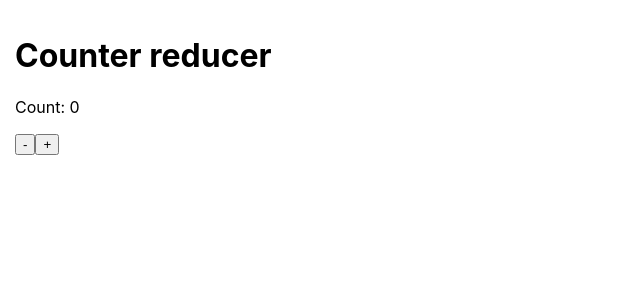
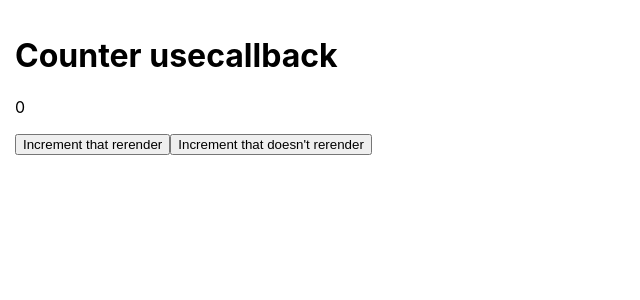
Before and after one commit to phuwin/react-hooks-playground, a React (Create React App) app: page / in a window 1280 px wide. Shown: the top 300 px of the page, without its empty margins (0-640 px from the left). Built offline with nearby package versions, Linux system fonts and the light colour scheme.

Commit message:
useCallback

```diff
--- a/src/App.js
+++ b/src/App.js
@@ -1,11 +1,11 @@
 import './App.css';
-import CounterReducer from './CounterReducer';
 import React from 'react';
+import CounterUseCallback from './CounterUseCallback';
 
 function App() {
   return (
     <>
-      <CounterReducer />
+      <CounterUseCallback />
     </>
   );
 }
--- /dev/null
+++ b/src/CounterUseCallback.js
@@ -0,0 +1,32 @@
+import React, { useState, useEffect, useCallback, memo } from 'react';
+
+// memo prevent re-rendering if props don't change
+export const ButtonWithRender = memo(({ onClick, children }) => {
+  useEffect(() => {
+    console.log("rendered", children);
+  });
+  return (
+    <button onClick={onClick}>{children}</button>
+  );
+});
+
+function CounterUseCallback() {
+  const [count, setCount] = useState(0);
+  const onClickCallback = useCallback(() => {
+    setCount(count => count + 1);
+  }, [setCount]);
+  return (
+    <>
+      <h1>Counter usecallback</h1>
+      <p>{count}</p>
+      <ButtonWithRender onClick={() => { setCount(count + 1) }}>
+        Increment that rerender
+      </ButtonWithRender>
+      <ButtonWithRender onClick={onClickCallback}>
+        Increment that doesn't rerender
+      </ButtonWithRender>
+    </>
+  );
+}
+
+export default CounterUseCallback;
```
